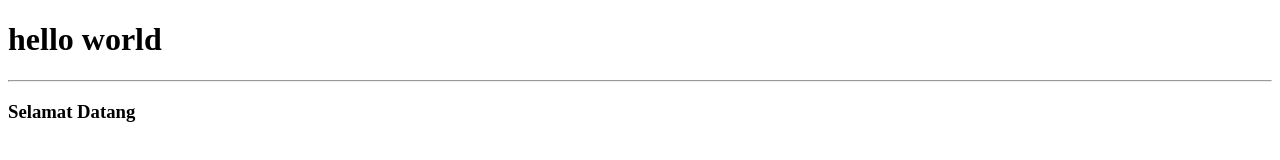
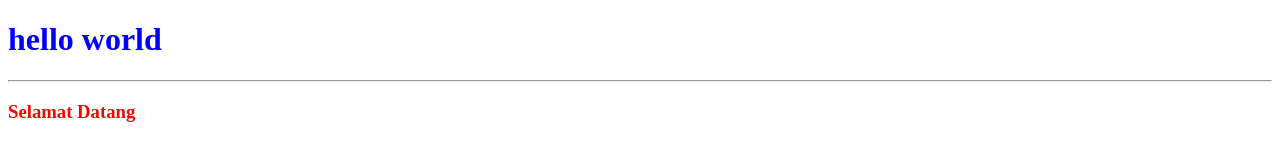
Before and after one commit to luqmanNHakim/HelloWorld2, a plain HTML site: page index.html in a window 1280 px wide. Drawn offline with Linux system fonts and the light colour scheme.

Commit message:
Update index.html

```diff
--- a/index.html
+++ b/index.html
@@ -4,6 +4,10 @@
     <meta charset="UTF-8">
     <meta name="viewport" content="width=device-width, initial-scale=1.0">
     <title>Hello World</title>
+    <style>
+        h1 {color:blue;}
+        h3 {color:red;}
+    </style>
 </head>
 <body>
     <h1>hello world</h1>
```
